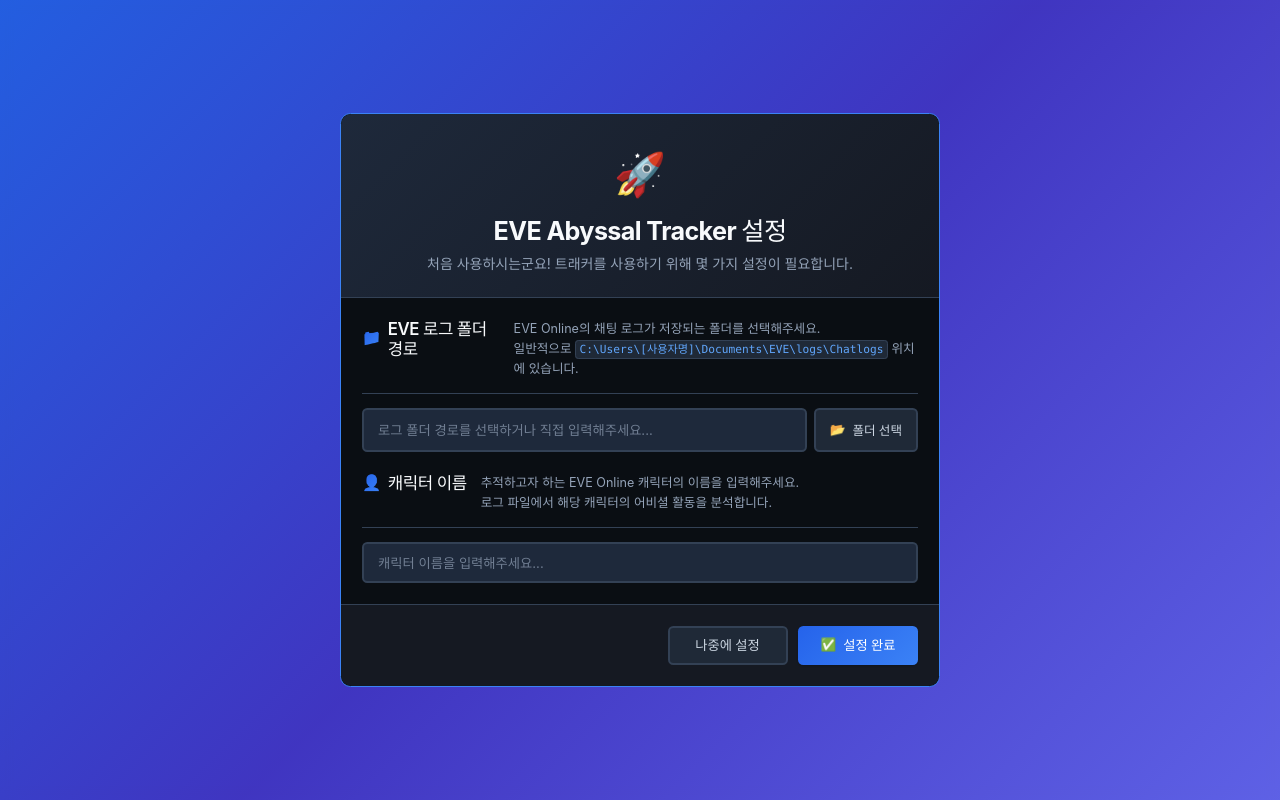
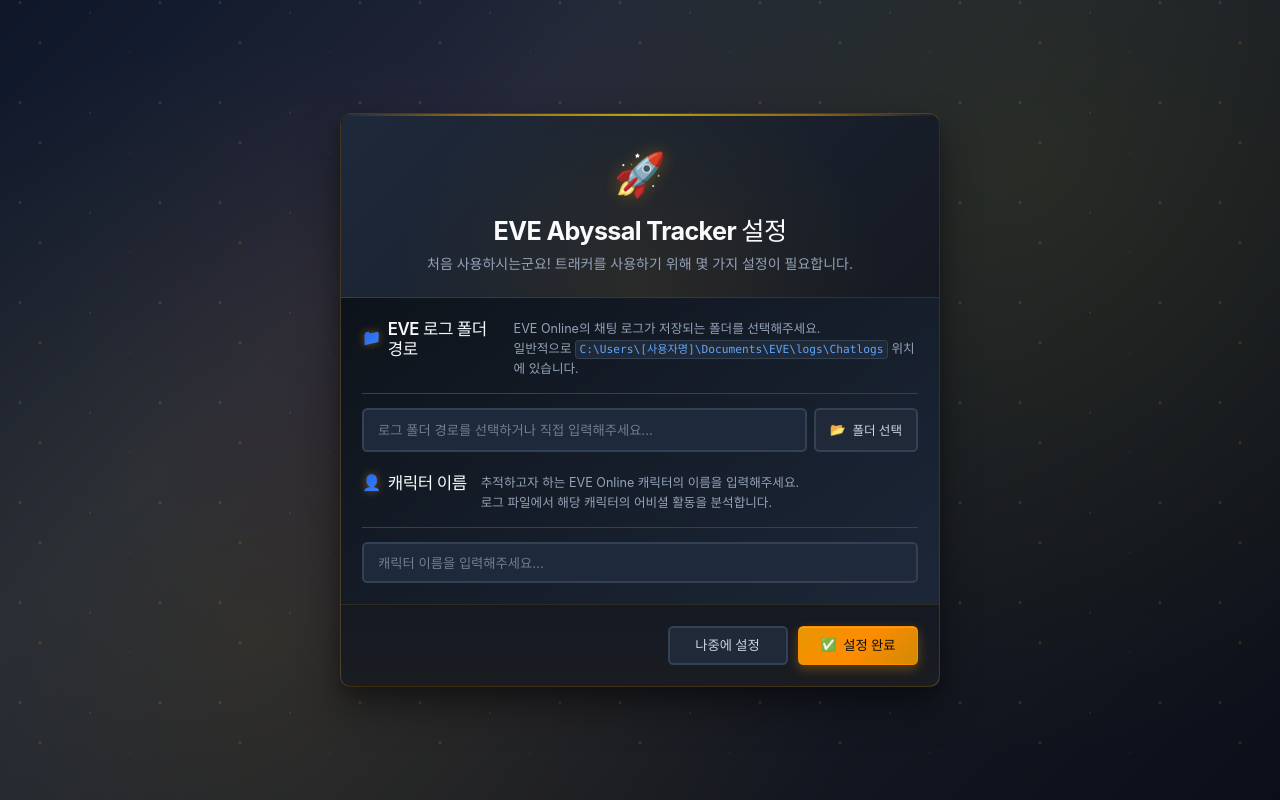
Before and after one commit to bbtarzan12/AbyssalTracker, a React (Vite) app in the folder eve-abyssal-tracker-tauri/: page / in a window 1280 px wide. Built offline with nearby package versions, Linux system fonts and the light colour scheme.

Commit message:
Improve initial setup UI with space theme - dark background, orange accents, animated stars

```diff
--- a/eve-abyssal-tracker-tauri/src/components/InitialSetup.css
+++ b/eve-abyssal-tracker-tauri/src/components/InitialSetup.css
@@ -5,43 +5,101 @@
   left: 0;
   right: 0;
   bottom: 0;
-  background: linear-gradient(135deg,
-    rgba(37, 99, 235, 0.95) 0%,
-    rgba(67, 56, 202, 0.95) 50%,
-    rgba(99, 102, 241, 0.95) 100%);
-  backdrop-filter: blur(8px);
+  background:
+    radial-gradient(circle at 20% 80%, rgba(255, 165, 0, 0.1) 0%, transparent 50%),
+    radial-gradient(circle at 80% 20%, rgba(255, 215, 0, 0.08) 0%, transparent 50%),
+    radial-gradient(circle at 40% 40%, rgba(220, 20, 60, 0.06) 0%, transparent 50%),
+    linear-gradient(135deg,
+      rgba(15, 23, 42, 0.98) 0%,
+      rgba(30, 41, 59, 0.95) 30%,
+      rgba(20, 25, 35, 0.98) 70%,
+      rgba(10, 15, 25, 0.99) 100%);
+  backdrop-filter: blur(12px);
   display: flex;
   align-items: center;
   justify-content: center;
   z-index: 10000;
   animation: fadeIn 0.5s ease-out;
+  overflow: hidden;
+}
+
+/* Animated stars background */
+.initial-setup-overlay::before {
+  content: '';
+  position: absolute;
+  top: 0;
+  left: 0;
+  width: 100%;
+  height: 100%;
+  background-image:
+    radial-gradient(2px 2px at 20px 30px, rgba(255, 255, 255, 0.2), transparent),
+    radial-gradient(2px 2px at 40px 70px, rgba(255, 165, 0, 0.3), transparent),
+    radial-gradient(1px 1px at 90px 40px, rgba(255, 255, 255, 0.3), transparent),
+    radial-gradient(1px 1px at 130px 80px, rgba(255, 215, 0, 0.2), transparent),
+    radial-gradient(2px 2px at 160px 30px, rgba(255, 255, 255, 0.2), transparent);
+  background-repeat: repeat;
+  background-size: 200px 100px;
+  animation: stars 20s linear infinite;
+  pointer-events: none;
+}
+
+@keyframes stars {
+  from { transform: translateY(0); }
+  to { transform: translateY(-100px); }
 }
 
 .initial-setup-container {
-  background: var(--primary-bg);
+  background: linear-gradient(145deg,
+    var(--primary-bg) 0%,
+    var(--surface-bg) 100%);
   border-radius: var(--radius-xl);
-  box-shadow: var(--shadow-2xl);
+  box-shadow:
+    0 20px 40px rgba(0, 0, 0, 0.4),
+    0 8px 16px rgba(0, 0, 0, 0.2),
+    inset 0 1px 0 rgba(255, 255, 255, 0.1);
   width: 90%;
   max-width: 600px;
   max-height: 90vh;
   overflow-y: auto;
   animation: slideUp 0.6s cubic-bezier(0.34, 1.56, 0.64, 1);
-  border: 1px solid var(--border-accent);
+  border: 1px solid rgba(255, 165, 0, 0.2);
+  position: relative;
+  z-index: 1;
 }
 
 /* Header */
 .setup-header {
   text-align: center;
   padding: var(--space-8) var(--space-6) var(--space-6);
-  background: linear-gradient(135deg, var(--surface-bg), var(--secondary-bg));
+  background:
+    radial-gradient(circle at 50% 100%, rgba(255, 165, 0, 0.08) 0%, transparent 70%),
+    linear-gradient(135deg, var(--surface-bg), var(--secondary-bg));
   border-radius: var(--radius-xl) var(--radius-xl) 0 0;
-  border-bottom: 1px solid var(--border-primary);
+  border-bottom: 1px solid rgba(255, 165, 0, 0.15);
+  position: relative;
+}
+
+.setup-header::before {
+  content: '';
+  position: absolute;
+  top: 0;
+  left: 0;
+  right: 0;
+  height: 2px;
+  background: linear-gradient(90deg,
+    transparent 0%,
+    rgba(255, 165, 0, 0.5) 20%,
+    rgba(255, 215, 0, 0.7) 50%,
+    rgba(255, 165, 0, 0.5) 80%,
+    transparent 100%);
+  border-radius: var(--radius-xl) var(--radius-xl) 0 0;
 }
 
 .setup-icon {
   font-size: 3rem;
   margin-bottom: var(--space-3);
   animation: bounce 2s infinite;
+  filter: drop-shadow(0 0 8px rgba(255, 165, 0, 0.3));
 }
 
 .setup-title {
@@ -89,6 +147,7 @@
 
 .section-icon {
   font-size: 1.1rem;
+  filter: drop-shadow(0 0 4px rgba(255, 165, 0, 0.4));
 }
 
 .section-description {
@@ -127,8 +186,10 @@
 }
 
 .setup-input:focus {
-  border-color: var(--accent-bg);
-  box-shadow: 0 0 0 3px rgba(37, 99, 235, 0.1);
+  border-color: rgba(255, 165, 0, 0.8);
+  box-shadow:
+    0 0 0 3px rgba(255, 165, 0, 0.1),
+    inset 0 1px 0 rgba(255, 255, 255, 0.05);
   background: var(--primary-bg);
 }
 
@@ -201,8 +262,10 @@
   gap: var(--space-3);
   justify-content: flex-end;
   padding: var(--space-6);
-  border-top: 1px solid var(--border-primary);
-  background: var(--secondary-bg);
+  border-top: 1px solid rgba(255, 165, 0, 0.1);
+  background:
+    linear-gradient(180deg, transparent 0%, rgba(255, 165, 0, 0.02) 100%),
+    var(--secondary-bg);
   border-radius: 0 0 var(--radius-xl) var(--radius-xl);
 }
 
@@ -224,15 +287,27 @@
 }
 
 .primary-button {
-  background: linear-gradient(135deg, var(--accent-bg), var(--accent-hover));
-  color: white;
-  box-shadow: var(--shadow-sm);
+  background: linear-gradient(135deg,
+    rgba(255, 165, 0, 0.9) 0%,
+    rgba(255, 140, 0, 1) 50%,
+    rgba(255, 165, 0, 0.8) 100%);
+  color: var(--primary-bg);
+  font-weight: 700;
+  box-shadow:
+    0 4px 12px rgba(255, 165, 0, 0.3),
+    inset 0 1px 0 rgba(255, 255, 255, 0.2);
+  border: 1px solid rgba(255, 140, 0, 0.8);
 }
 
 .primary-button:hover:not(:disabled) {
-  background: linear-gradient(135deg, var(--accent-hover), #1d4ed8);
+  background: linear-gradient(135deg,
+    rgba(255, 185, 0, 1) 0%,
+    rgba(255, 165, 0, 1) 50%,
+    rgba(255, 140, 0, 1) 100%);
   transform: translateY(-1px);
-  box-shadow: var(--shadow-md);
+  box-shadow:
+    0 6px 16px rgba(255, 165, 0, 0.4),
+    inset 0 1px 0 rgba(255, 255, 255, 0.3);
 }
 
 .primary-button:disabled {
```
